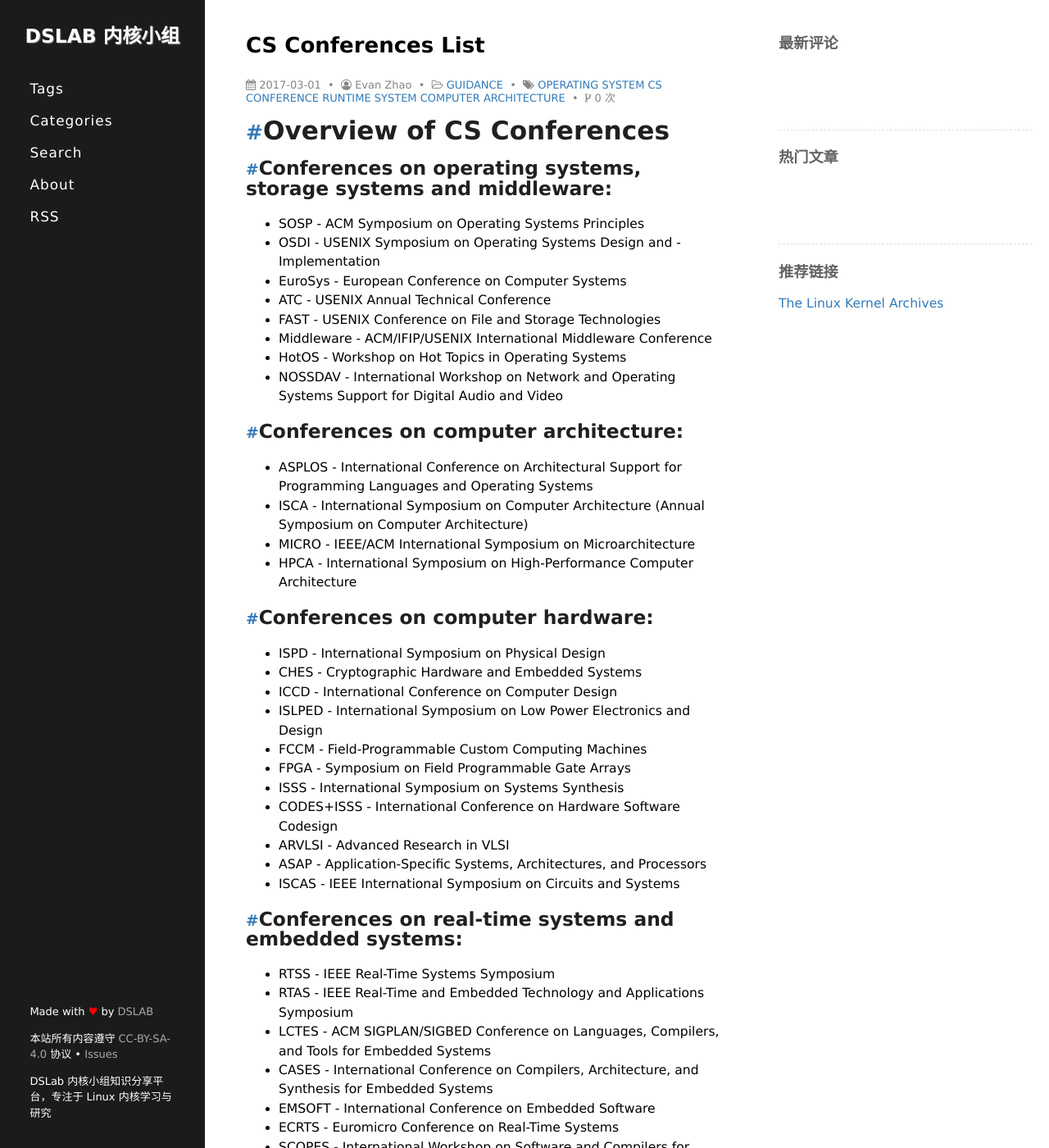
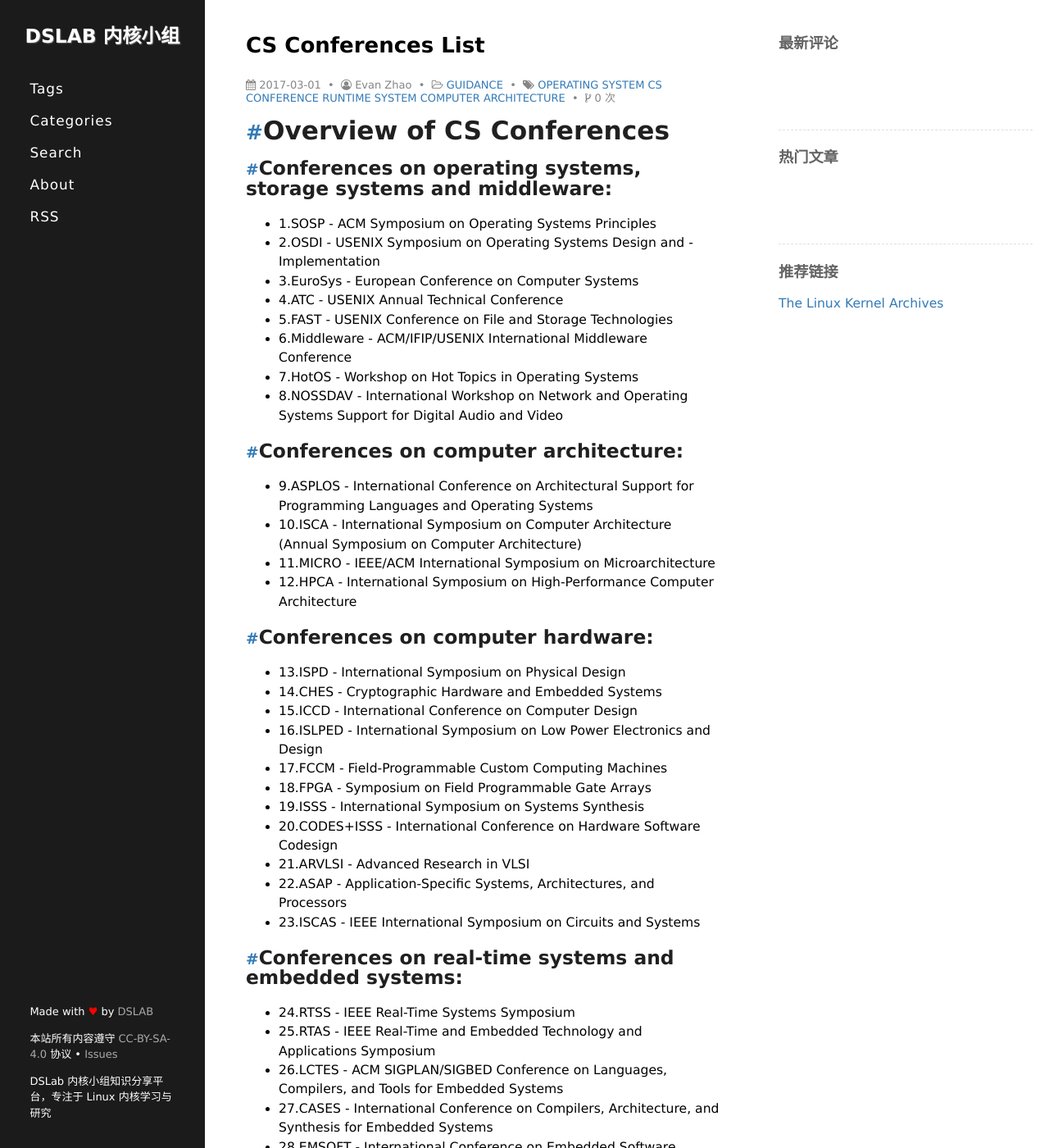
Before and after one commit to LZU-DSLab/Kernel, a Jekyll site: the page built from _posts/2017-03-01-cs_conferences.md, in a window 1280 px wide and 1400 px high. Shown: the whole window at 82% size. Built offline with Jekyll 4.4.1, drawn with Linux system fonts in a browser that asks for light colours; comment, search, counter and statistics services are not loaded; some of the changed text lies outside the part shown.

Commit message:
Add rank resources and fix some typos

```diff
--- a/_posts/2017-03-01-cs_conferences.md
+++ b/_posts/2017-03-01-cs_conferences.md
@@ -18,49 +18,50 @@ author: Evan Zhao
 # Overview of CS Conferences
 
 ## Conferences on operating systems, storage systems and middleware:
-- SOSP - ACM Symposium on Operating Systems Principles
-- OSDI - USENIX Symposium on Operating Systems Design and - Implementation
-- EuroSys - European Conference on Computer Systems
-- ATC - USENIX Annual Technical Conference
-- FAST - USENIX Conference on File and Storage Technologies
-- Middleware - ACM/IFIP/USENIX International Middleware Conference
-- HotOS - Workshop on Hot Topics in Operating Systems
-- NOSSDAV - International Workshop on Network and Operating Systems Support for Digital Audio and Video
+- 1.SOSP - ACM Symposium on Operating Systems Principles
+- 2.OSDI - USENIX Symposium on Operating Systems Design and - Implementation
+- 3.EuroSys - European Conference on Computer Systems
+- 4.ATC - USENIX Annual Technical Conference
+- 5.FAST - USENIX Conference on File and Storage Technologies
+- 6.Middleware - ACM/IFIP/USENIX International Middleware Conference
+- 7.HotOS - Workshop on Hot Topics in Operating Systems
+- 8.NOSSDAV - International Workshop on Network and Operating Systems Support for Digital Audio and Video
 
 ## Conferences on computer architecture:
-- ASPLOS - International Conference on Architectural Support for Programming Languages and Operating Systems
-- ISCA - International Symposium on Computer Architecture (Annual Symposium on Computer Architecture)
-- MICRO - IEEE/ACM International Symposium on Microarchitecture
-- HPCA - International Symposium on High-Performance Computer Architecture
+- 9.ASPLOS - International Conference on Architectural Support for Programming Languages and Operating Systems
+- 10.ISCA - International Symposium on Computer Architecture (Annual Symposium on Computer Architecture)
+- 11.MICRO - IEEE/ACM International Symposium on Microarchitecture
+- 12.HPCA - International Symposium on High-Performance Computer Architecture
 
 ## Conferences on computer hardware:
-- ISPD - International Symposium on Physical Design
-- CHES - Cryptographic Hardware and Embedded Systems
-- ICCD - International Conference on Computer Design
-- ISLPED - International Symposium on Low Power Electronics and Design
-- FCCM - Field-Programmable Custom Computing Machines
-- FPGA - Symposium on Field Programmable Gate Arrays
-- ISSS - International Symposium on Systems Synthesis
-- CODES+ISSS - International Conference on Hardware Software Codesign
-- ARVLSI - Advanced Research in VLSI
-- ASAP - Application-Specific Systems, Architectures, and Processors
-- ISCAS - IEEE International Symposium on Circuits and Systems
+- 13.ISPD - International Symposium on Physical Design
+- 14.CHES - Cryptographic Hardware and Embedded Systems
+- 15.ICCD - International Conference on Computer Design
+- 16.ISLPED - International Symposium on Low Power Electronics and Design
+- 17.FCCM - Field-Programmable Custom Computing Machines
+- 18.FPGA - Symposium on Field Programmable Gate Arrays
+- 19.ISSS - International Symposium on Systems Synthesis
+- 20.CODES+ISSS - International Conference on Hardware Software Codesign
+- 21.ARVLSI - Advanced Research in VLSI
+- 22.ASAP - Application-Specific Systems, Architectures, and Processors
+- 23.ISCAS - IEEE International Symposium on Circuits and Systems
 
 
 ## Conferences on real-time systems and embedded systems:
-- RTSS - IEEE Real-Time Systems Symposium
-- RTAS - IEEE Real-Time and Embedded Technology and Applications Symposium
-- LCTES - ACM SIGPLAN/SIGBED Conference on Languages, Compilers, and Tools for Embedded Systems
-- CASES - International Conference on Compilers, Architecture, and Synthesis for Embedded Systems
-- EMSOFT - International Conference on Embedded Software
-- ECRTS - Euromicro Conference on Real-Time Systems
-- SCOPES - International Workshop on Software and Compilers for Embedded Systems
+- 24.RTSS - IEEE Real-Time Systems Symposium
+- 25.RTAS - IEEE Real-Time and Embedded Technology and Applications Symposium
+- 26.LCTES - ACM SIGPLAN/SIGBED Conference on Languages, Compilers, and Tools for Embedded Systems
+- 27.CASES - International Conference on Compilers, Architecture, and Synthesis for Embedded Systems
+- 28.EMSOFT - International Conference on Embedded Software
+- 29.ECRTS - Euromicro Conference on Real-Time Systems
+- 30.SCOPES - International Workshop on Software and Compilers for Embedded Systems
 
 
-# SOSP - ACM Symposium on Operating Systems Principles
+# 1. SOSP - ACM Symposium on Operating Systems Principles
 
 ## General Infomation
-- Rank:  A+
+- Rank1:  A
+- Rank2:
 - Display name:  SOSP
 - Full name:  Symposium on Operating Systems Principles (SOSP)
 - Rating:  Combined: 1, Libra: 1, Internet list: 1, Citeseer impact: 4.31, Graph analysis: 1
@@ -80,10 +81,11 @@ author: Evan Zhao
 |2015|19 Mar 15|26 Mar 15|29 Jun 15|04 Oct 15|07 Oct 15|
 |2017|14 Apr 17|21 Apr 17|07 Aug 17|29 Oct 17|31 Oct 17|
 
-# OSDI - USENIX Symposium on Operating Systems Design and - Implementation
+# 2. OSDI - USENIX Symposium on Operating Systems Design and - Implementation
 
 ## General Infomation
-- Rank:  A+
+- Rank1:  A
+- Rank2:
 - Display name:  OSDI
 - Full name:  Operating Systems Design and Implementation (OSDI)
 - Rating:  Combined: 1, Libra: 1, Internet list: 1, Citeseer impact: 8.92, Graph analysis: 2
@@ -103,10 +105,11 @@ author: Evan Zhao
 |-----|----|----|----|----|----|
 |2016|03 May 16|10 May 16|30 Jul 16|02 Nov 16|04 Nov 16|
 
-# EuroSys - European Conference on Computer Systems
+# 3. EuroSys - European Conference on Computer Systems
 
 ## General Infomation
-- Rank:  A
+- Rank1:  B
+- Rank2:
 - Display name:  EuroSys
 - Full name:  European Conference on Computer Systems
 - Rating:  Combined: 3, Libra: 3, Internet list: N/A, Citeseer impact: N/A, Graph analysis: 1
@@ -128,19 +131,21 @@ author: Evan Zhao
 |2016|16 Oct 15|23 Oct 15|29 Jan 16|19 Apr 16|21 Apr 16|
 |2017|14 Oct 16|21 Oct 16|23 Jan 17|23 Apr 17|26 Apr 17|
 
-# ATC - USENIX Annual Technical Conference
+# 4. ATC - USENIX Annual Technical Conference
 
 ## General Infomation
-- Rank:  C
+- Rank1:
+- Rank2:
 - Display name:  ATC
 - Full name:  Autonomic and Trusted Computing
 - Rating:  Combined: 3, Libra: 3, Internet list: N/A, Citeseer impact: N/A, Graph analysis: 3
 - Top Keywords:  autonomic, trust, trusted, based, computing, organic, trustworthy, reputation, scheme, security, atc, networks, system, roaming, p2p, self, secure, authentication, tolerant, key, stone, novel, signcryption, stepping, control, model, management, wireless, identity, systems, fault, signature, autonomous, peer, encryption
 
-# FAST - USENIX Conference on File and Storage Technologies
+# 5. FAST - USENIX Conference on File and Storage Technologies
 
 ## General Infomation
-- Rank:  A
+- Rank1:  B
+- Rank2:  A
 - Display name:  Fast
 - Full name:  USENIX Conference on File and Storage Technologies
 - Rating:  Combined: 2, Libra: N/A, Internet list: N/A, Citeseer impact: N/A, Graph analysis: 2
@@ -148,13 +153,37 @@ author: Evan Zhao
 
 
 
-# Middleware - ACM/IFIP/USENIX International Middleware Conference
-
-# HotOS - Workshop on Hot Topics in Operating Systems
+# 6. Middleware - ACM/IFIP/USENIX International Middleware Conference
 
 ## General Infomation
+- Rank1:  B
+- Rank2:
+- Display name:  Middleware
+- Full name:  Middleware - ACM/IFIP/USENIX International Middleware Conference
+- Rating:  Combined: 2, Libra: N/A, Internet list: N/A, Citeseer impact: 1.19, Graph analysis: 3
+- Top Keywords:  middleware, usenix, subscribe, publish, reflective, grid, service, pervasive, ifip, acm, distributed, services, computing, applications, newport, aware, november, beach, hoc, ad, adaptive, context, based, grids, peer, sensor, component, systems, management, networks, oriented, environments, resource, adaptation, mpac
 
-- Rank:  A
+## Locations and Websites
+
+Year|Location|Website
+-----|----|----
+2015|Vancouver, Canada|http://2015.middleware-conference.org/
+2016|Trento, Italy|http://2016.middleware-conference.org
+2017|USA, Las Vegas|https://middleware2017.github.io/
+
+## Timeline
+
+Year|Registration|Submission|Notification|Start Date|End Date
+-----|----|----|----|----|----
+2015|15 May 15|20 May 15|03 Aug 15|07 Sep 15|07 Dec 15|11 Dec 15|
+2016|13 May 16|20 May 16|15 Aug 16|12 Dec 16|16 Dec 16|
+2017|12 May 17|19 May 17|23 Aug 17|15 Sep 17|11 Dec 17|15 Dec 17|
+
+# 7. HotOS - Workshop on Hot Topics in Operating Systems
+
+## General Infomation
+- Rank1:  B
+- Rank2:
 - Display name:  HotOS
 - Full name:  Workshop on Hot Topics in Operating Systems (HotOS)
 - Rating:  Combined: 2, Libra: N/A, Internet list: 2, Citeseer impact: 2.97, Graph analysis: 2
@@ -167,10 +196,11 @@ author: Evan Zhao
 |2015|Switzerland, Kartause Ittingen|https://www.usenix.org/conference/hotos15|
 |2017|Canada, Whistler, BC|https://www.sigops.org/hotos/hotos17|
 
-# NOSSDAV - International Workshop on Network and Operating Systems Support for Digital Audio and Video
+# 8. NOSSDAV - International Workshop on Network and Operating Systems Support for Digital Audio and Video
 
 ## General Infomation
-- Rank:  A
+- Rank1:  B
+- Rank2:
 - Display name:  NOSSDAV
 - Full name:  International Workshop on Network and Operating System Support for Digital Audio and Video (NOSSDAV)
 - Rating:  Combined: 1, Libra: 1, Internet list: 2, Citeseer impact: 2.61, Graph analysis: 1
@@ -182,10 +212,11 @@ author: Evan Zhao
 |-----|----|----|
 |2016|Austria, Klagenfurt|http://mmsys2016.itec.aau.at/nossdav-2016/|
 
-#  ASPLOS - International Conference on Architectural Support for Programming Languages and Operating Systems
+#  9. ASPLOS - International Conference on Architectural Support for Programming Languages and Operating Systems
 
 ## General Infomation
-- Rank:  A+
+- Rank1:  B
+- Rank2:  A
 - Display name:  ASPLOS
 - Full name:  International Conference on Architectural Support for Programming Languages and Operating Systems (ASPLOS)
 - Rating:  Combined: 1, Libra: 1, Internet list: 1, Citeseer impact: 5.50, Graph analysis: 2
@@ -207,10 +238,10 @@ Year|Registration|Submission|Notification|Start Date|End Date
 2016|05 Aug 15|12 Aug 15|17 Nov 15|30 Jan 16|02 Apr 16|06 Apr 16|
 2017|08 Aug 16|15 Aug 16|07 Nov 16|27 Jan 17|08 Apr 17|12 Apr 17|
 
-# ISCA - International Symposium on Computer Architecture (Annual Symposium on Computer Architecture)
+# 10. ISCA - International Symposium on Computer Architecture (Annual Symposium on Computer Architecture)
 
 ## General Infomation
-- Rank:  C
+- Rank1:  A
 - Display name:  ISCA
 - Full name:  International Symposium on Computer Architecture
 - Rating:  Combined: 1, Libra: 1, Internet list: 1, Citeseer impact: 1.95, Graph analysis: 2
@@ -232,9 +263,11 @@ Year|Registration|Submission|Notification|Start Date|End Date
 2016|13 Nov 15|20 Nov 15|07 Mar 16|17 Apr 16|18 Jun 16|22 Jun 16|
 2017|11 Nov 16|18 Nov 16|08 Mar 17|01 May 17|24 Jun 17|28 Jun 17|
 
-# MICRO - IEEE/ACM International Symposium on Microarchitecture
+# 11. MICRO - IEEE/ACM International Symposium on Microarchitecture
 
 ## General Infomation
+- Rank1:  A
+- Rank2:  A
 - Display name:  MICRO
 - Full name:  International Symposium on Microarchitecture
 - Rating:  Combined: 1, Libra: 1, Internet list: 1, Citeseer impact: 3.96, Graph analysis: 2
@@ -254,9 +287,11 @@ Year|Registration|Submission|Notification|Start Date|End Date
 2015|15 May 15|22 May 15|03 Sep 15|05 Dec 15|09 Dec 15|
 2016|03 Apr 16|10 Apr 16|25 Jun 16|15 Oct 16|19 Oct 16|
 
-# HPCA - International Symposium on High-Performance Computer Architecture
- ## General Infomation
- - Rank:  A+
+# 12. HPCA - International Symposium on High-Performance Computer Architecture
+
+## General Infomation
+- Rank1:  A
+- Rank2:  A+
 - Display name:  HPCA
 - Full name:  International Symposium on High Performance Computer Architecture (HPCA)
 - Rating:  Combined: 1, Libra: 1, Internet list: 1, Citeseer impact: 2.46, Graph analysis: 2
@@ -278,18 +313,22 @@ Year|Registration|Submission|Notification|Start Date|End Date
 2016|04 Sep 15|11 Sep 15|09 Nov 15|12 Mar 16|16 Mar 16|
 2017|25 Jul 16|01 Aug 16|12 Oct 16|04 Feb 17|08 Feb 17|
 
-# ISPD - International Symposium on Physical Design
+# 13. ISPD - International Symposium on Physical Design
 
 ## General Infomation
+- Rank1:  C
+- Rank2:
 - Display name:  ispd
 - Full name:  International Symposium on Physical Design (ISPD)
 - Rating:  Combined: 2, Libra: 2, Internet list: N/A, Citeseer impact: N/A, Graph analysis: 3
 - Top Keywords:  placement, floorplanning, physical, routing, ispd, interconnect, insertion, floorplan, sizing, clock, design, timing, buffer, crosstalk, layout, wire, chip, placer, power, tree, synthesis, driven, congestion, optimization, steiner, rectilinear, gate, algorithm, vlsi, delay, cell, thermal, skew, noise, circuit, partitioning
 
 
-# CHES - Cryptographic Hardware and Embedded Systems
+# 14. CHES - Cryptographic Hardware and Embedded Systems
 
 ## General Infomation
+- Rank1:  B
+- Rank2:  B
 - Display name:  CHES
 - Full name:  Cryptographic Hardware and Embedded Systems (CHES)
 - Rating:  Combined: 2, Libra: 2, Internet list: N/A, Citeseer impact: 0.78, Graph analysis: 3
@@ -302,9 +341,11 @@ Year|Location|Website
 2015|France, Saint Malo|http://www.chesworkshop.org/ches2015/
 2016|USA, Santa Barbara, CA|http://www.chesworkshop.org/ches2016/
 
-# ICCD - International Conference on Computer Design
+# 15. ICCD - International Conference on Computer Design
 
 ## General Infomation
+- Rank1:  B
+- Rank2:  A+
 - Display name:  ICCD
 - Full name:  International Conference on Computer Design (ICCD)
 - Rating:  Combined: 2, Libra: 2, Internet list: N/A, Citeseer impact: 0.55, Graph analysis: 1
@@ -322,9 +363,11 @@ Year|Registration|Submission|Notification|Start Date|End Date
 -----|----|----|----|----|----
 2015|11 May 15|18 May 15|21 Jul 15|22 Aug 15|19 Oct 15|21 Oct 15|
 
-# ISLPED - International Symposium on Low Power Electronics and Design
+# 16. ISLPED - International Symposium on Low Power Electronics and Design
 
 ## General Infomation
+- Rank1:  C
+- Rank2:
 - Display name:  ISLPED
 - Full name:  International Symposium on Low Power Electronics and Design
 - Rating:  Combined: 1, Libra: 1, Internet list: N/A, Citeseer impact: N/A, Graph analysis: 3
@@ -344,18 +387,22 @@ Year|Registration|Submission|Notification|Start Date|End Date
 2015|01 Mar 15|08 Mar 15|01 May 15|01 Jun 15|22 Jul 15|24 Jul 15|
 2016|21 Feb 16|28 Feb 16|30 Apr 16|15 Jun 16|08 Aug 16|10 Aug 16|
 
-# FCCM - Field-Programmable Custom Computing Machines
+# 17. FCCM - Field-Programmable Custom Computing Machines
 
 ## General Infomation
+- Rank1:  C
+- Rank2:
 - Display name:  FCCM
 - Full name:  Field-Programmable Custom Computing Machines (FCCM)
 - Rating:  Combined: 2, Libra: 2, Internet list: 2, Citeseer impact: N/A, Graph analysis: 2
 - Top Keywords:  reconfigurable, fpga, fpgas, hardware, fccm, napa, floating, computing, programmable, custom, processor, architectures, architecture, reconfiguration, dynamically, based, configurable, design, accelerating, coprocessor, processing, chip, point, compilation, implementation, arithmetic, using, embedded, high
 
 
-# FPGA - Symposium on Field Programmable Gate Arrays
+# 18. FPGA - Symposium on Field Programmable Gate Arrays
 
 ## General Infomation
+- Rank1:  A
+- Rank2:  B
 - Display name:  FPGA
 - Full name:  Symposium on Field Programmable Gate Arrays (FPGA)
 - Rating:  Combined: 2, Libra: 2, Internet list: N/A, Citeseer impact: 0.96, Graph analysis: 3
@@ -368,19 +415,22 @@ Year|Location|Website
 2016|USA, Monterey, CA|http://www.isfpga.org/
 
 
-# ISSS - International Symposium on Systems Synthesis
+# 19. ISSS - International Symposium on Systems Synthesis
 
 ## General Infomation
-- Rank:  C
+- Rank1:
+- Rank2:
 - Display name:  isss
 - Full name:  International Symposium on Systems Synthesis
 - Rating:  Combined: 3, Libra: 3, Internet list: N/A, Citeseer impact: 0.66, Graph analysis: 2
 - Top Keywords:  synthesis, embedded, instruction, vliw, processors, level, power, chip, dsp, memory, design, scheduling, system, exploration, hardware, multiprocessor, soc, architectures, loop, dataflow, software, reconfigurable, systems, processor, pipelined, optimization, cores, retargetable, grain, voltage, energy, codesign, code
 
 
-# CODES+ISSS - International Conference on Hardware Software Codesign
+# 20. CODES+ISSS - International Conference on Hardware Software Codesign
 
 ## General Infomation
+- Rank1:  C
+- Rank2:  A
 - Display name:  CODES+ISSS
 - Full name:  International Conference on Hardware/Software Codesign and System Synthesis
 - Rating:  Combined: 1, Libra: 1, Internet list: N/A, Citeseer impact: N/A, Graph analysis: 3
@@ -400,30 +450,33 @@ Year|Registration|Submission|Notification|Start Date|End Date
 2015|23 Mar 15|30 Mar 15|08 Jun 15|13 Jul 15|04 Oct 15|09 Oct 15|
 2016|01 Apr 16|08 Apr 16|01 Jul 16|15 Jul 16|02 Oct 16|07 Oct 16|
 
-# ARVLSI - Advanced Research in VLSI
+# 21. ARVLSI - Advanced Research in VLSI
 
 ## General Infomation
-- Rank:  C
+- Rank1:
+- Rank2:
 - Display name:  arvlsi
 - Full name:  Advanced Research in VLSI
 - Rating:  Combined: 2, Libra: 2, Internet list: N/A, Citeseer impact: N/A, Graph analysis: 3
 - Top Keywords:  vlsi, analog, circuits, gigascale, arvlsi, cmos, gate, translinear, multiplier, interconnect, chip, subthreshold, adiabatic, neuromorphic, floating, asynchronous, focal, ultrascalar, afsms, signal, pipelines, powered, mems, programmable, sensors, power, cdfg, pfet, volt, backtrace, interconnectivity, harbor, finally
 
 
-# ASAP - Application-Specific Systems, Architectures, and Processors
+# 22. ASAP - Application-Specific Systems, Architectures, and Processors
 
 ## General Infomation
-- Rank:  A
+- Rank1:  C
+- Rank2:
 - Display name:  ASAP
 - Full name:  Application-Specific Systems, Architectures, and Processors
 - Rating:  Combined: 3, Libra: 3, Internet list: 3, Citeseer impact: N/A, Graph analysis: 3
 - Top Keywords:  processor, processors, fpga, hardware, reconfigurable, instruction, chip, architecture, radix, bit, design, decimal, arrays, specific, floating, asap, architectures, multiplication, systolic, processing, register, high, implementation, decoder, array, efficient, simd, memory, power, adder, addition, application
 
 
-# ISCAS - IEEE International Symposium on Circuits and Systems
+# 23. ISCAS - IEEE International Symposium on Circuits and Systems
 
 ## General Infomation
-- Rank:  A+
+- Rank1:  C
+- Rank2:  A+
 - Display name:  iscas
 - Full name:  IEEE International Symposium on Circuits and Systems (ISCAS)
 - Rating:  Combined: 3, Libra: 3, Internet list: N/A, Citeseer impact: 0.09, Graph analysis: 3
@@ -443,9 +496,11 @@ Year|Registration|Submission|Notification|Start Date|End Date
 2015|06 Feb 15|17 Oct 14|31 Oct 14|06 Feb 15|24 May 15|27 May 15|
 2016|15 Feb 16|09 Oct 15|11 Jan 16|15 Feb 15|22 May 16|25 May 16|
 
-# RTSS - IEEE Real-Time Systems Symposium
+# 24. RTSS - IEEE Real-Time Systems Symposium
 
 ## General Infomation
+- Rank1:  A
+- Rank2:  A+
 - Display name:  RTSS (A-1)
 - Full name:  IEEE Real-Time Systems Symposium (RTSS)
 - Rating:  Combined: 1, Libra: 1, Internet list: 2, Citeseer impact: 1.97, Graph analysis: 2
@@ -458,9 +513,11 @@ Year|Location|Website
 2015|USA, San Antonio, TX|http://2015.rtss.org/
 2016|Portugal, Porto|http://2016.rtss.org/
 
-# RTAS - IEEE Real-Time and Embedded Technology and Applications Symposium
+# 25. RTAS - IEEE Real-Time and Embedded Technology and Applications Symposium
 
 ## General Infomation
+- Rank1:  B
+- Rank2:  A+
 - Display name:  RTAS (B)
 - Full name:  IEEE Real Time Technology and Applications Symposium
 - Rating:  Combined: 1, Libra: 1, Internet list: 2, Citeseer impact: N/A, Graph analysis: 2
@@ -480,9 +537,11 @@ Year|Registration|Submission|Notification|Start Date|End Date
 -----|----|----|----|----|----
 2015|13 Oct 14|20 Oct 14|13 Dec 14|13 Apr 15|17 Apr 15|
 
-# LCTES - ACM SIGPLAN/SIGBED Conference on Languages, Compilers, and Tools for Embedded Systems
+# 26. LCTES - ACM SIGPLAN/SIGBED Conference on Languages, Compilers, and Tools for Embedded Systems
 
 ## General Infomation
+- Rank1:  B
+- Rank2:  A
 - Display name:  LCTES
 - Full name:  Languages, Compilers, and Tools for Embedded Systems (LCTES)
 - Rating:  Combined: 3, Libra: N/A, Internet list: N/A, Citeseer impact: N/A, Graph analysis: 3
@@ -496,9 +555,11 @@ Year|Location|Website
 2017|Spain, Barcelona|http://conf.researchr.org/track/LCTES-2017/LCTES-2017-papers
 
 
-# CASES - International Conference on Compilers, Architecture, and Synthesis for Embedded Systems
+# 27. CASES - International Conference on Compilers, Architecture, and Synthesis for Embedded Systems
 
 ## General Infomation
+- Rank1:  C
+- Rank2:  B
 - Display name:  CASES
 - Full name:  International Conference on Compilers, Architecture, and Synthesis for Embedded Systems (CASES)
 - Rating:  Combined: 2, Libra: 2, Internet list: 2, Citeseer impact: 0.41, Graph analysis: 1
@@ -518,9 +579,11 @@ Year|Registration|Submission|Notification|Start Date|End Date
 2015|23 Mar 15|30 Mar 15|08 Jun 15|13 Jul 15|04 Oct 15|09 Oct 15|
 2016|01 Apr 16|08 Apr 16|01 Jul 16|15 Jul 16|02 Oct 16|07 Oct 16|
 
-# EMSOFT - International Conference on Embedded Software
+# 28. EMSOFT - International Conference on Embedded Software
 
 ## General Infomation
+- Rank1:  B
+- Rank2:  B
 - Display name:  EMSOFT
 - Full name:  International Conference on Embedded Systems (EMSOFT)
 - Rating:  Combined: 2, Libra: 2, Internet list: N/A, Citeseer impact: 0.74, Graph analysis: 3
```
Also changed, not shown: other parts of _posts/2017-03-01-cs_conferences.md (+8 -3 lines), 4 other files.
